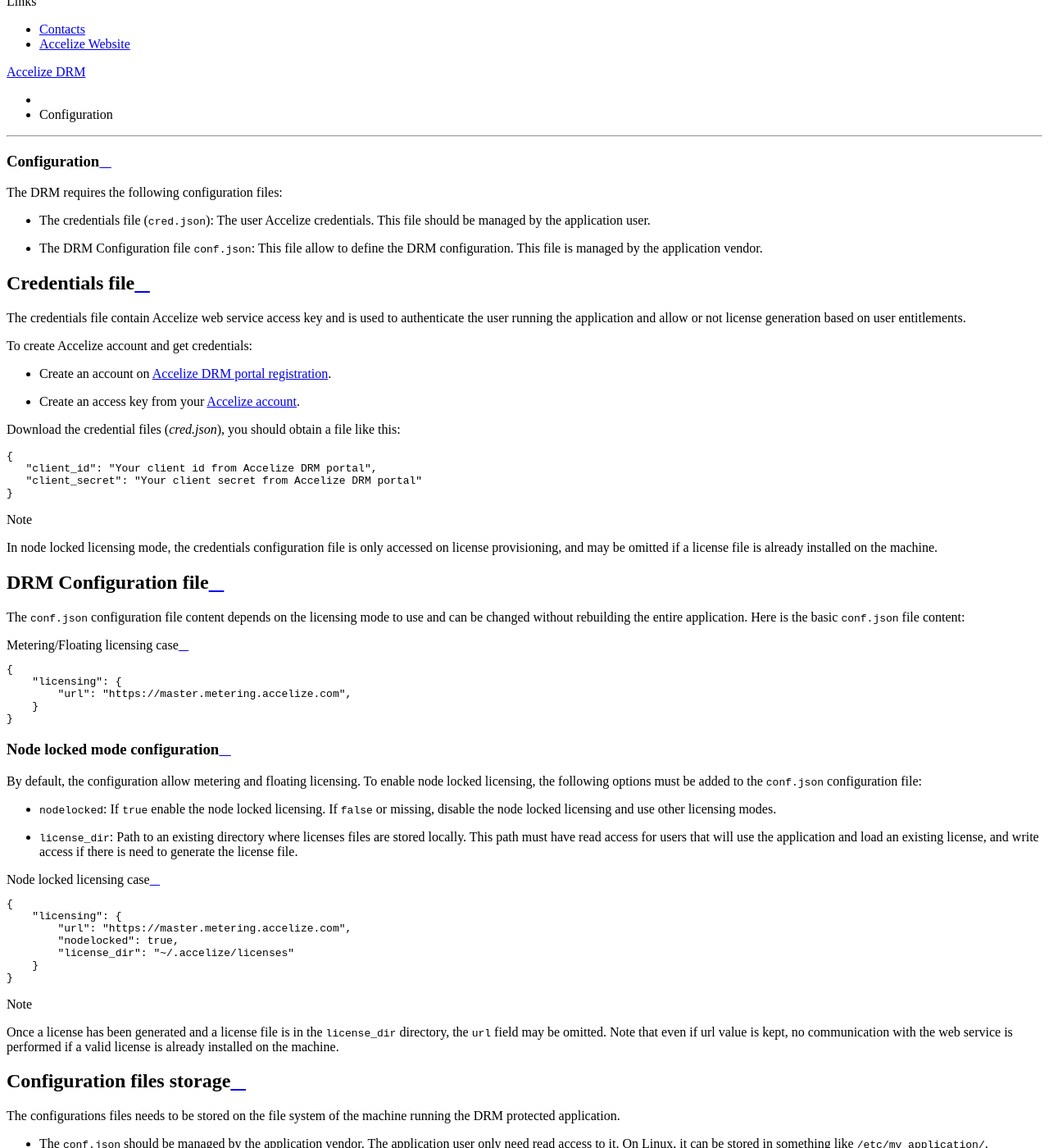
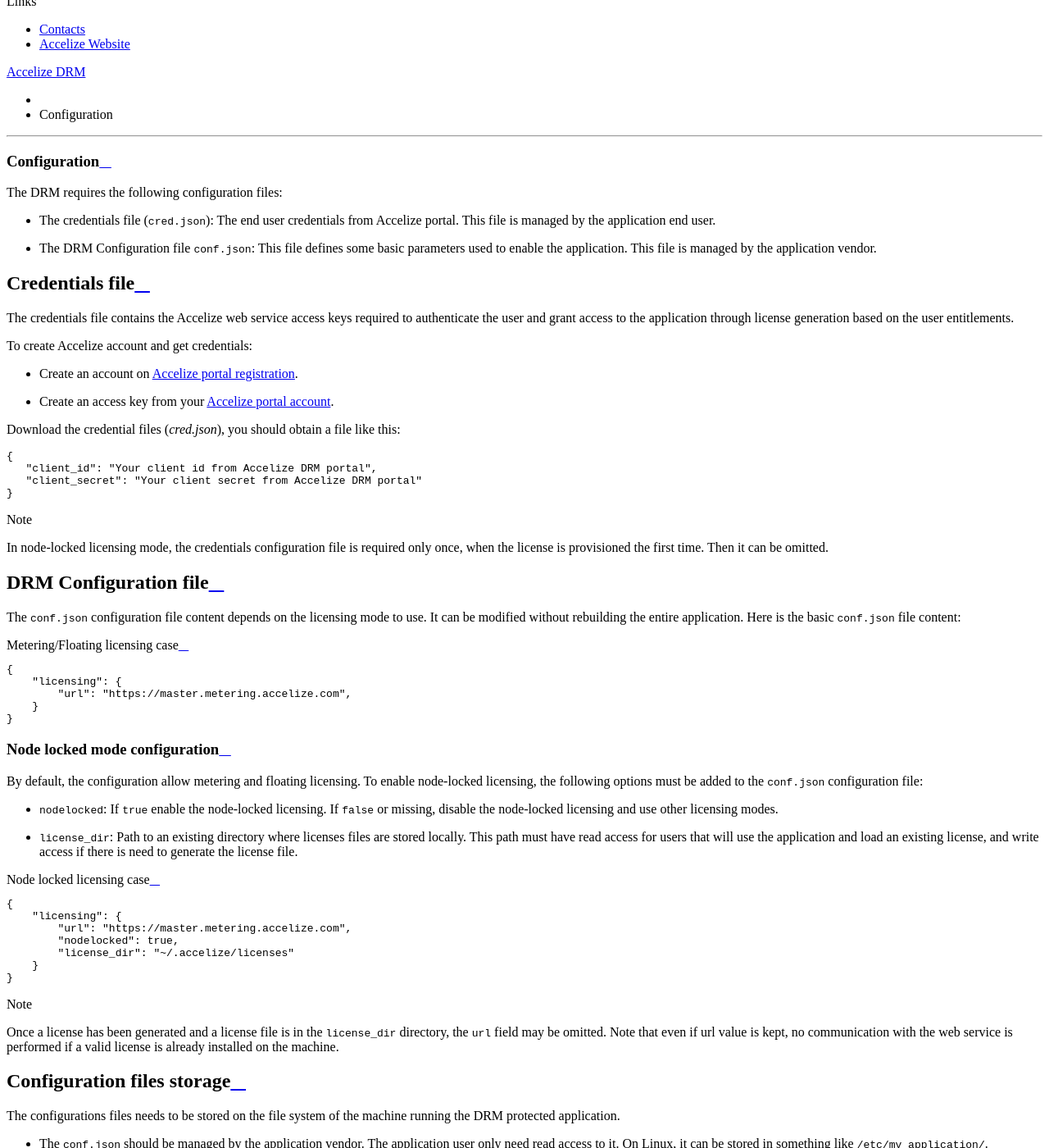
Before and after one commit to Accelize/drm, a Sphinx documentation site: the page built from doc/drm_configuration.rst, in a window 1280 px wide and 1400 px high, scrolled down 702 px. Shown: the whole window at 82% size. Built offline with Sphinx 7.4.7 and the Read the Docs theme 2.0.0, drawn with Linux system fonts in a browser that asks for light colours.

```diff
--- a/doc/drm_configuration.rst
+++ b/doc/drm_configuration.rst
@@ -3,22 +3,23 @@ Configuration
 
 The DRM requires the following configuration files:
 
-* The credentials file (``cred.json``): The user Accelize credentials.
-  This file should be managed by the application user.
-* The DRM Configuration file ``conf.json``: This file allow to define
-  the DRM configuration. This file is managed by the application vendor.
+* The credentials file (``cred.json``): The end user credentials from Accelize
+  portal. This file is managed by the application end user.
+* The DRM Configuration file ``conf.json``: This file defines some basic
+  parameters used to enable the application. This file is managed by the
+  application vendor.
 
 Credentials file
 ----------------
 
-The credentials file contain Accelize web service access key and is used to
-authenticate the user running the application and allow or not license
-generation based on user entitlements.
+The credentials file contains the Accelize web service access keys required to
+authenticate the user and grant access to the application through license
+generation based on the user entitlements.
 
 To create Accelize account and get credentials:
 
-* Create an account on `Accelize DRM portal registration`_.
-* Create an access key from your `Accelize account`_.
+* Create an account on `Accelize portal registration`_.
+* Create an access key from your `Accelize portal account`_.
 
 Download the credential files (`cred.json`), you should obtain a file like this:
 
@@ -29,15 +30,15 @@ Download the credential files (`cred.json`), you should obtain a file like this:
       "client_secret": "Your client secret from Accelize DRM portal"
    }
 
-.. note:: In node locked licensing mode, the credentials configuration file is
-          only accessed on license provisioning, and may be omitted if a
-          license file is already installed on the machine.
+.. note:: In node-locked licensing mode, the credentials configuration file is
+          required only once, when the license is provisioned the first time.
+          Then it can be omitted.
 
 DRM Configuration file
 ----------------------
 
 The ``conf.json`` configuration file content depends on the licensing mode to
-use and can be changed without rebuilding the entire application. Here is the
+use. It can be modified without rebuilding the entire application. Here is the
 basic ``conf.json`` file content:
 
 .. code-block:: json
@@ -53,11 +54,11 @@ Node locked mode configuration
 ~~~~~~~~~~~~~~~~~~~~~~~~~~~~~~
 
 By default, the configuration allow metering and floating licensing. To enable
-node locked licensing, the following options must be added to the ``conf.json``
+node-locked licensing, the following options must be added to the ``conf.json``
 configuration file:
 
-* ``nodelocked``: If ``true`` enable the node locked licensing.
-  If ``false`` or missing, disable the node locked licensing and use other
+* ``nodelocked``: If ``true`` enable the node-locked licensing.
+  If ``false`` or missing, disable the node-locked licensing and use other
   licensing modes.
 * ``license_dir``: Path to an existing directory where licenses files are stored
   locally. This path must have read access for users that will use the
@@ -93,5 +94,5 @@ running the DRM protected application.
   user needs to have read and write access to it. On Linux, it can be stored in
   something line ``~/.my_application``.
 
-.. _Accelize DRM portal registration: https://drmportal.accelize.com/user/register
-.. _Accelize account: https://drmportal.accelize.com/user/applications
+.. _Accelize portal registration: https://drmportal.accelize.com/user/register
+.. _Accelize portal account: https://drmportal.accelize.com/front/customer/apicredential
```
Also changed, not shown: 2 other files.
